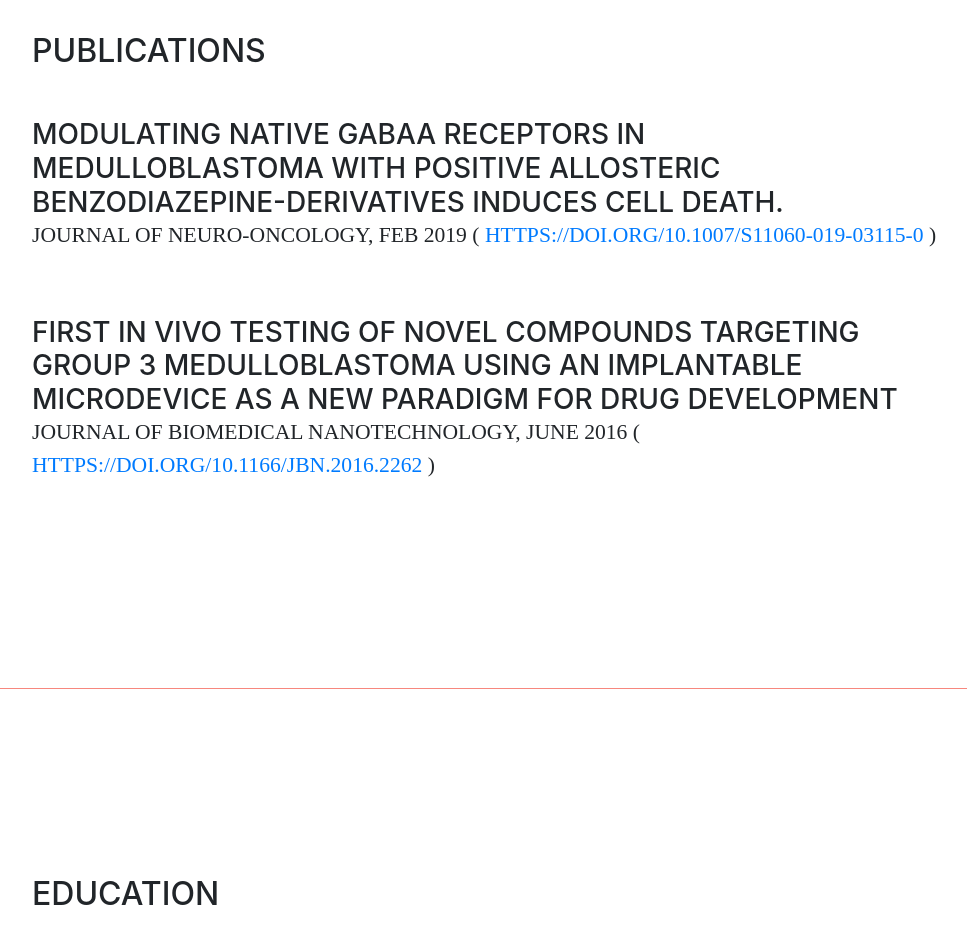
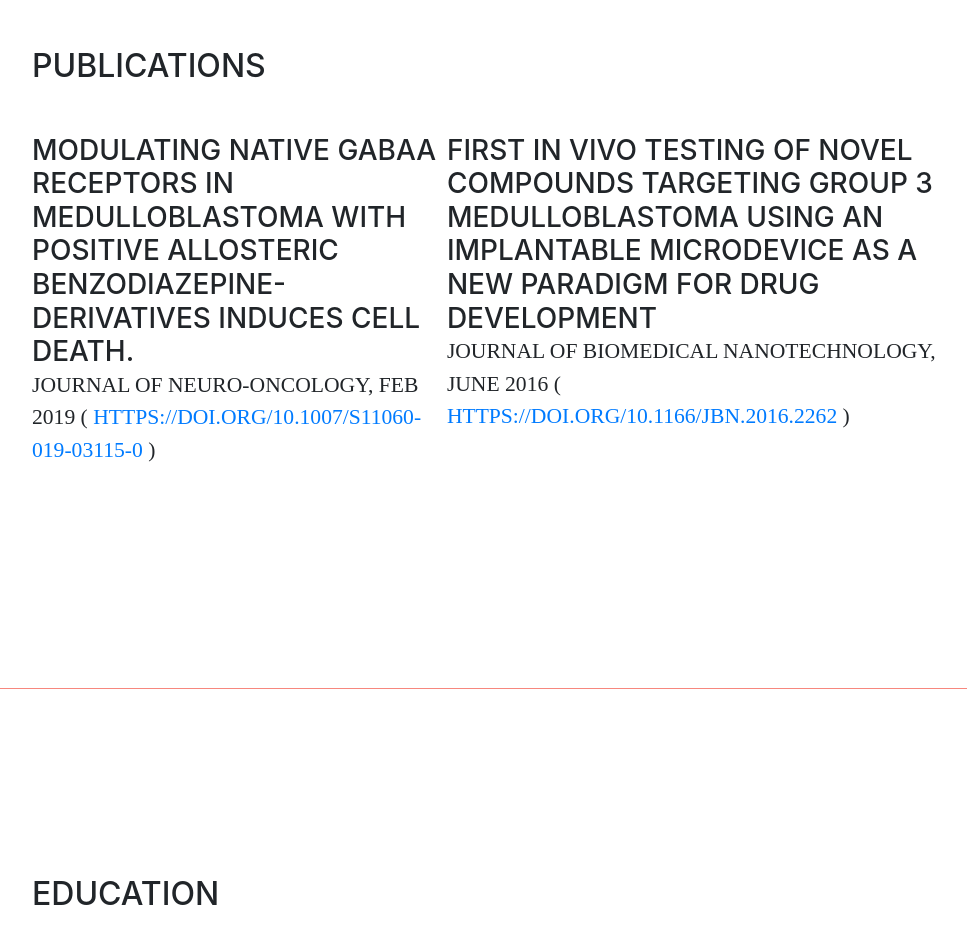
Before and after one commit to ftranghese/ftranghese.github.io, a website with bundled scripts: page index.html in a window 1280 px wide. Shown: the part 3720-4654 px from the top of the page, without its empty margins (288-1255 px from the left). Built offline with nearby package versions, Linux system fonts and the light colour scheme; a web font is replaced by a local one.

Commit message:
Update index.html

```diff
--- a/index.html
+++ b/index.html
@@ -300,8 +300,9 @@
 		      benzodiazepine-derivatives induces cell death. </h3>
               <div class="subheading mb-3">Journal of Neuro-oncology, Feb 2019 (<a href="https://doi.org/10.1007/s11060-019-03115-0">
             	https://doi.org/10.1007/s11060-019-03115-0</a> )</div>
-          </div></div>
-          <div class="resume-item d-flex flex-column flex-md-row mb-5">
+          </div>
+
+          <div class="resume-item d-flex flex-column flex-md-row">
             <div class="resume-content mr-auto">
               <h3 class="mb-0"> First in vivo testing of novel compounds targeting Group 3 medulloblastoma using an
 			  implantable microdevice as a new paradigm for drug development </h3>
```
